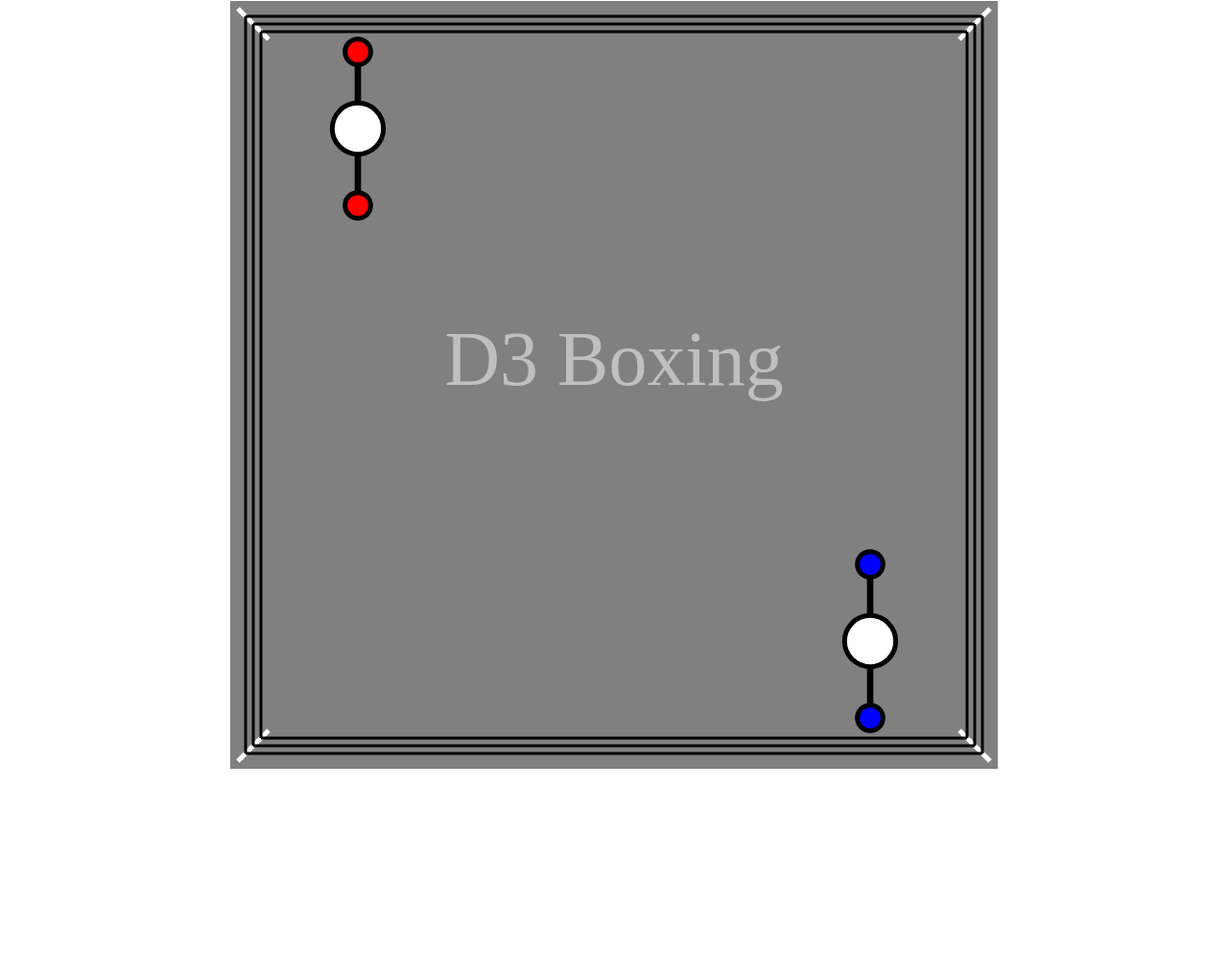
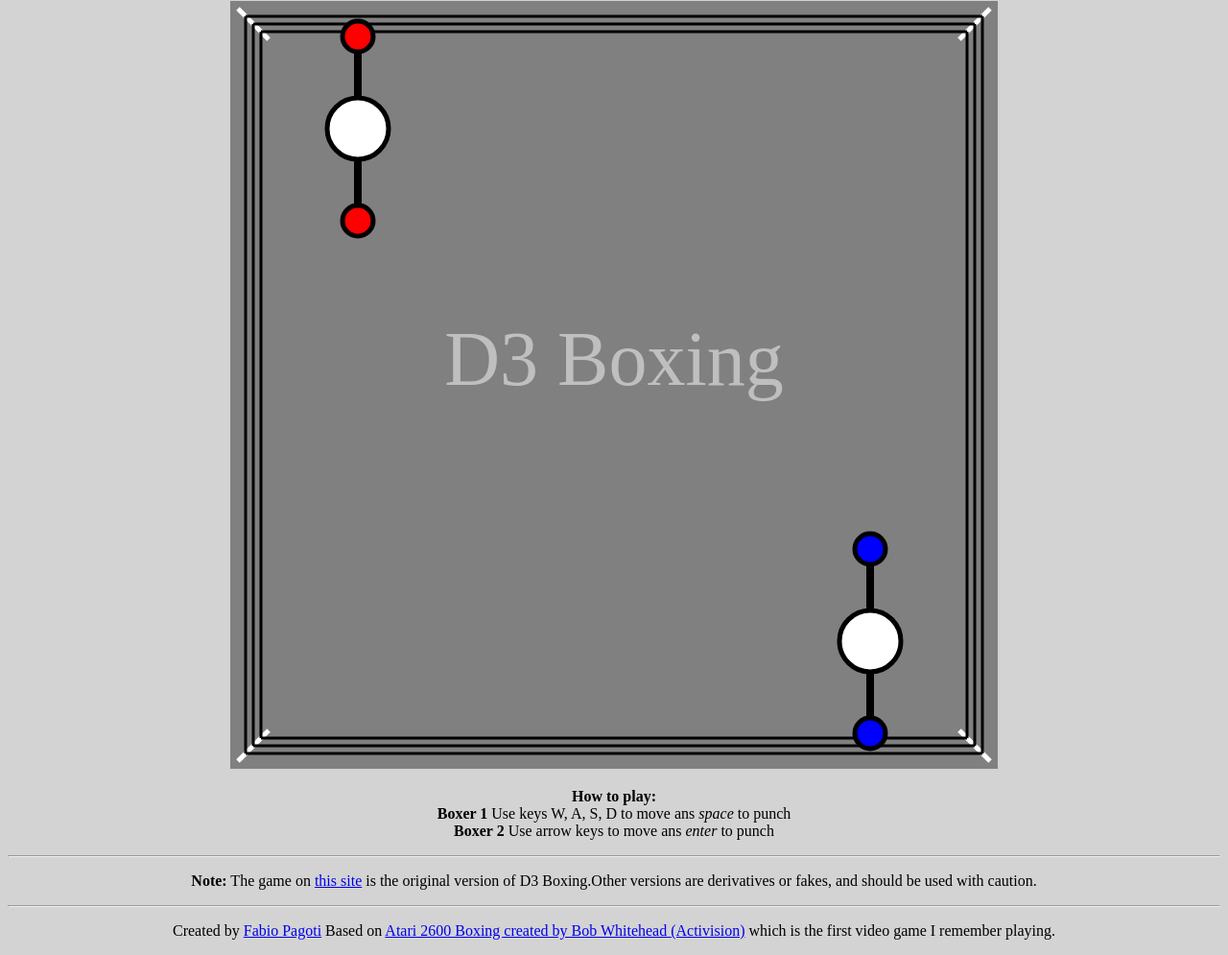
Before and after one commit to fabiopagoti/d3-boxing, a plain HTML site: page index.html in a window 1280 px wide. Shown: the part 79-1074 px from the top of the page at 96% size. Before the commit the page ends 892 px from the top, so only its background shows below. Drawn offline with Linux system fonts and the light colour scheme.

Commit message:
Instructions and credits added

```diff
--- a/index.html
+++ b/index.html
@@ -2,7 +2,7 @@
 <html>
 <meta charset=UTF8>
 <!-- <script src="http://d3js.org/d3.v3.min.js" charset="utf-8"></script> -->
-<script src="src/third/d3.js" charset="utf-8"></script>
+<script src="src/third/d3.min.js" charset="utf-8"></script>
 
 <script src="src/third/d3-transform.js" charset="utf-8"></script>
 <!-- <script src="src/third/mousetrap.min.js"></script> -->
@@ -20,12 +20,27 @@
 
 	<main>
 
-	<div>
-		<svg id="ring">
+		<div>
+			<svg id="ring">
+			</svg>
+		</div>
 
-		</svg>
-	</div>
+	<p class="game-explanation">
+      <strong class="important">How to play:</strong><br />
+      <strong>Boxer 1</strong> Use keys W, A, S, D to move ans <i>space</i> to punch<br/>
+      <strong>Boxer 2</strong> Use arrow keys to move ans <i>enter</i> to punch<br/>
+    </p>
+    <hr>
+    <p>
+    <strong class="important">Note:</strong> The game on <a href="http://git.io/B61sCw">this site</a> is the original version of D3 Boxing.Other versions are derivatives or fakes, and should be used with caution.
+    </p>
+    <hr>
+    <p>
+    Created by <a href="http://br.linkedin.com/in/fabiopagoti" target="_blank">Fabio Pagoti</a> Based on <a href="http://en.wikipedia.org/wiki/Boxing_%28video_game%29" target="_blank">Atari 2600 Boxing created by Bob Whitehead (Activision)</a> which is the first video game I remember playing.
+    </p>
+
 	</main>
+
 
 <script src="d3js-boxing.js"></script>
 <script src="src/Ring.js"></script>
@@ -33,7 +48,16 @@
 
 <script src="src/Events.js"></script>
 <script src="src/Game.js"></script>
+<script>
+  (function(i,s,o,g,r,a,m){i['GoogleAnalyticsObject']=r;i[r]=i[r]||function(){
+  (i[r].q=i[r].q||[]).push(arguments)},i[r].l=1*new Date();a=s.createElement(o),
+  m=s.getElementsByTagName(o)[0];a.async=1;a.src=g;m.parentNode.insertBefore(a,m)
+  })(window,document,'script','//www.google-analytics.com/analytics.js','ga');
 
+  ga('create', 'UA-46641760-2', 'auto');
+  ga('send', 'pageview');
+
+</script>
 </body>
 
 </html>
--- a/src/Fighter.js
+++ b/src/Fighter.js
@@ -4,7 +4,7 @@ function Fighter(id,corner){
 	this.id = id;
 	this.corner = corner;
 
-	this.head_size = d3Boxing.ring.width / 30;
+	this.head_size = d3Boxing.ring.width / 25;
 	this.glove_size = this.head_size / 2;
 	this.arm_width = this.glove_size / 2;
 	this.head_glove_distance_cx = this.head_size * 0;
--- a/style.css
+++ b/style.css
@@ -1,6 +1,7 @@
 
 body{
 	text-align: center;
+	background-color: lightgray;
 }
 
 #ring{
```
